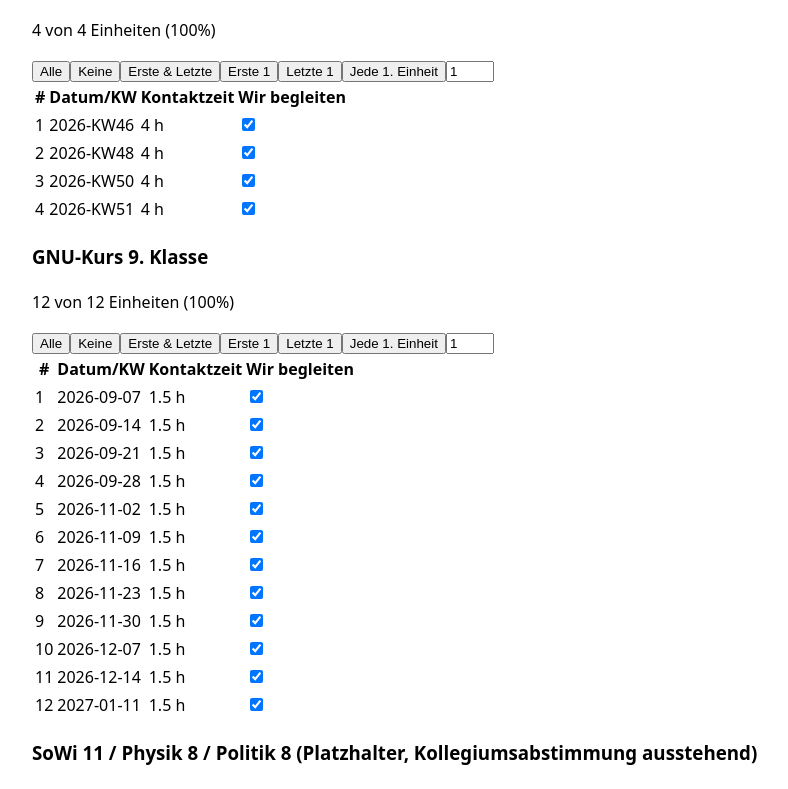
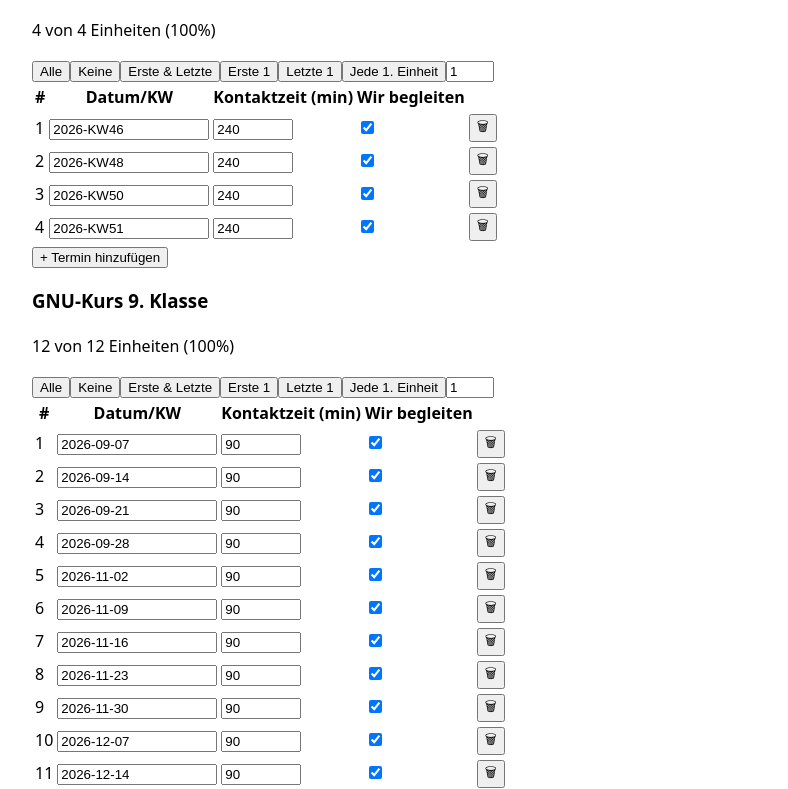
Before and after one commit to paulmeyerthkoeln-cloud/kapazitaetsrechner-schulbegleitung, a React (Vite) app: page / in a window 1280 px wide. Shown: the part 1388-2177 px from the top of the page, without its empty margins (24-812 px from the left). Built offline with nearby package versions, Linux system fonts and the light colour scheme.

Commit message:
feat(berechnungstool): make Termine addable, removable, and editable in ReihenEditor

```diff
--- a/src/App.tsx
+++ b/src/App.tsx
@@ -16,6 +16,9 @@ export default function App() {
     data,
     setPerson,
     setEinheitBegleitung,
+    addEinheit,
+    removeEinheit,
+    setEinheitFelder,
     szenario,
     setSzenario,
     sensitivitaet,
@@ -57,6 +60,9 @@ export default function App() {
             reihe={reihe}
             onEinheitToggle={(einheitId, wert) => setEinheitBegleitung(reihe.id, einheitId, wert)}
             onPresetApply={(preset) => onPresetApply(reihe.id, preset)}
+            onEinheitAdd={() => addEinheit(reihe.id)}
+            onEinheitRemove={(einheitId) => removeEinheit(reihe.id, einheitId)}
+            onEinheitFelderChange={(einheitId, patch) => setEinheitFelder(reihe.id, einheitId, patch)}
           />
         ))
       )}
--- a/src/components/ReihenEditor.tsx
+++ b/src/components/ReihenEditor.tsx
@@ -12,10 +12,16 @@ export function ReihenEditor({
   reihe,
   onEinheitToggle,
   onPresetApply,
+  onEinheitAdd,
+  onEinheitRemove,
+  onEinheitFelderChange,
 }: {
   reihe: Reihe
   onEinheitToggle: (einheitId: string, wert: boolean) => void
   onPresetApply: (preset: BesetzungsPreset) => void
+  onEinheitAdd: () => void
+  onEinheitRemove: (einheitId: string) => void
+  onEinheitFelderChange: (einheitId: string, patch: { datum_oder_kw?: string; kontaktzeit_h?: number }) => void
 }) {
   const [n, setN] = useState(1)
   const anteil = berechneUnserAnteil(reihe.einheiten)
@@ -42,16 +48,34 @@ export function ReihenEditor({
           <tr>
             <th>#</th>
             <th>Datum/KW</th>
-            <th>Kontaktzeit</th>
+            <th>Kontaktzeit (min)</th>
             <th>Wir begleiten</th>
+            <th></th>
           </tr>
         </thead>
         <tbody>
           {reihe.einheiten.map((e) => (
             <tr key={e.id}>
               <td>{e.index}</td>
-              <td>{e.datum_oder_kw}</td>
-              <td>{e.kontaktzeit_h} h</td>
+              <td>
+                <input
+                  type="text"
+                  value={e.datum_oder_kw}
+                  placeholder="YYYY-MM-DD oder YYYY-KWnn"
+                  onChange={(ev) => onEinheitFelderChange(e.id, { datum_oder_kw: ev.target.value })}
+                  style={{ width: '10rem' }}
+                />
+              </td>
+              <td>
+                <input
+                  type="number"
+                  step={5}
+                  min={0}
+                  value={Math.round(e.kontaktzeit_h * 60)}
+                  onChange={(ev) => onEinheitFelderChange(e.id, { kontaktzeit_h: Number(ev.target.value) / 60 })}
+                  style={{ width: '5rem' }}
+                />
+              </td>
               <td>
                 <input
                   type="checkbox"
@@ -59,10 +83,16 @@ export function ReihenEditor({
                   onChange={(ev) => onEinheitToggle(e.id, ev.target.checked)}
                 />
               </td>
+              <td>
+                <button onClick={() => onEinheitRemove(e.id)} aria-label={`Termin ${e.index} löschen`}>
+                  🗑
+                </button>
+              </td>
             </tr>
           ))}
         </tbody>
       </table>
+      <button onClick={onEinheitAdd}>+ Termin hinzufügen</button>
     </div>
   )
 }
```
Also changed, not shown: 1 other file (tests, documents, lock files or other folders).
